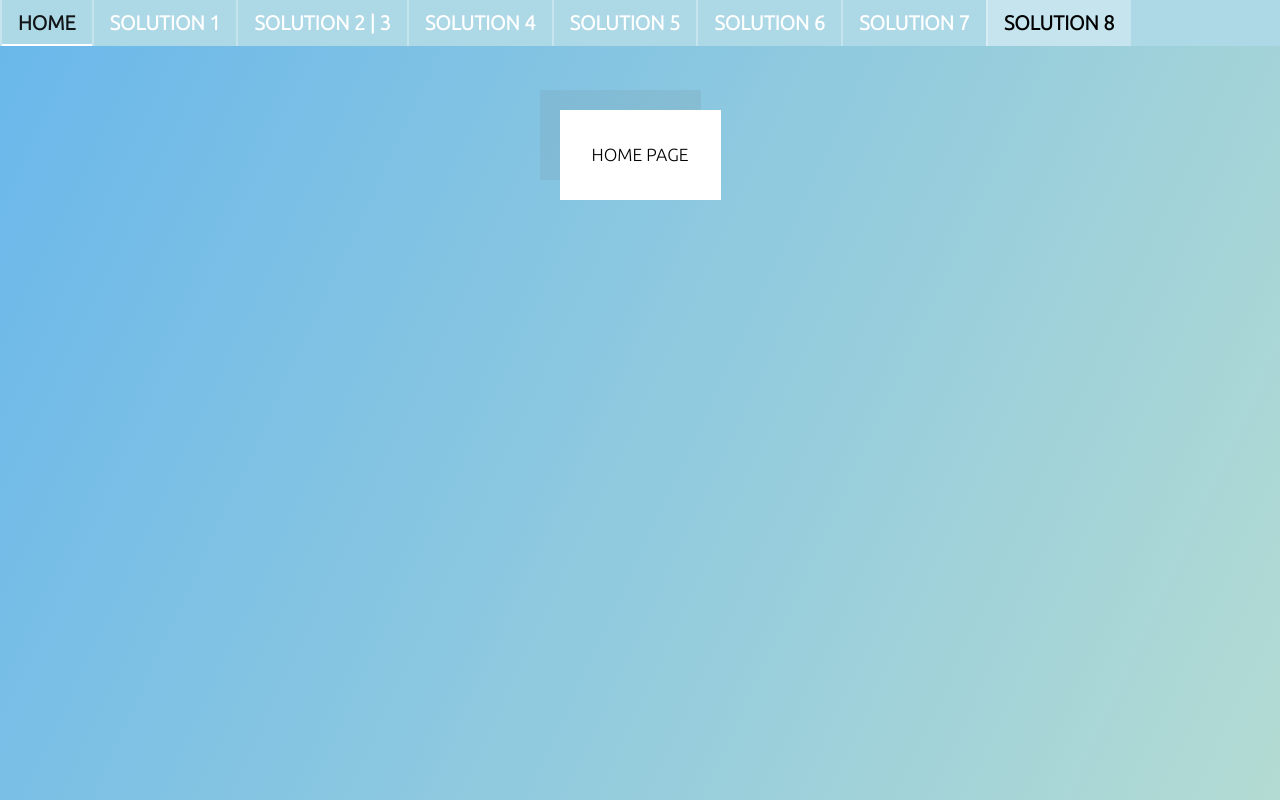
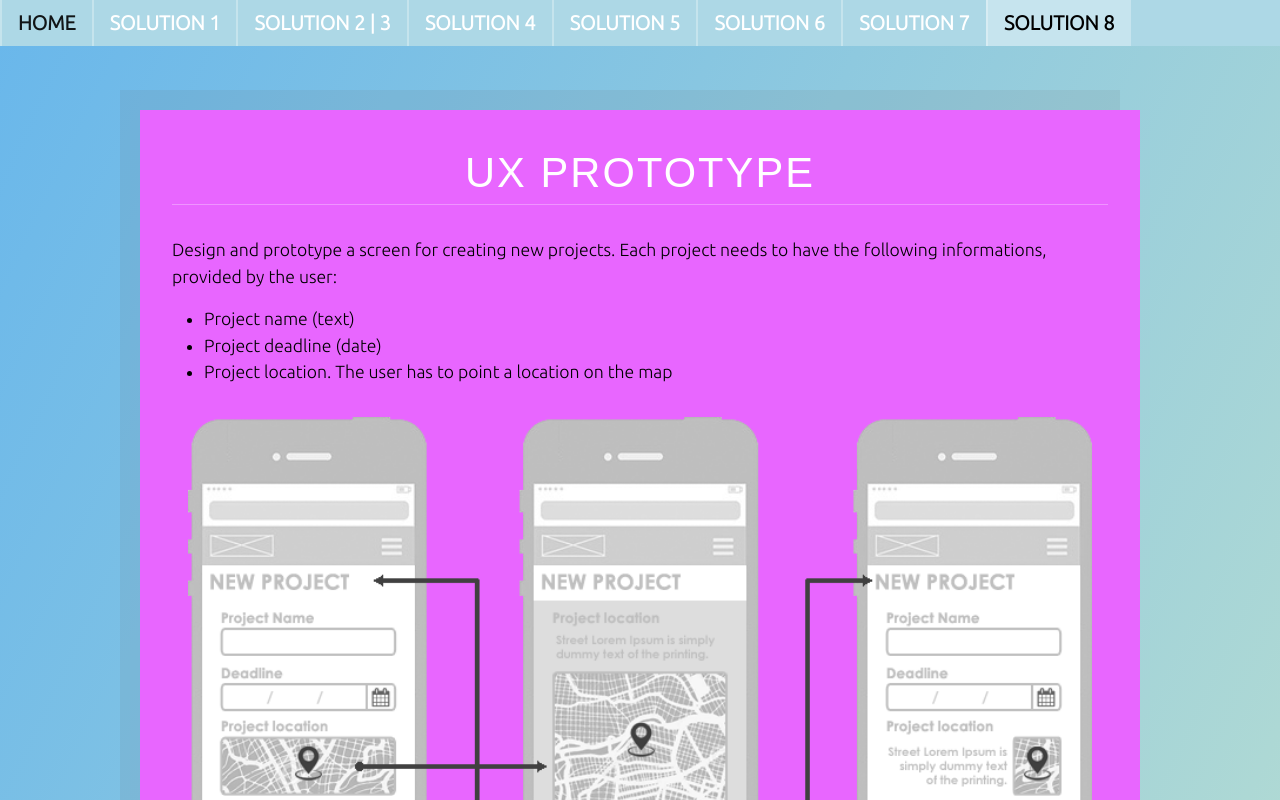
Before and after one commit to DougFelix/ReactKaffa, a React (Create React App) app in the folder kaffamobile/: page /8 in a window 1280 px wide. Shown: the top 800 px of the page. Built offline with nearby package versions, Linux system fonts and the light colour scheme.

Commit message:
UX Prototype Added

```diff
--- a/kaffamobile/src/Components/Home.js
+++ b/kaffamobile/src/Components/Home.js
@@ -8,9 +8,10 @@ import Navbar from './Navbar';
 import CNPJ from './ValidateCNPJ/CNPJ';
 import TwoRectangles from './TwoRectanglesIntersect/TwoRectangles';
 import TodoList from './TodoList/TodoList';
-import WorldClock from './RestClientWorldClock/WorldClock';
+import WorldClock from './RestClient/WorldClock';
 import ERDiagram from './ERDiagram/ERDiagram';
 import RESTServer from './RESTServer/RESTServer';
+import UXPrototype from './UXPrototype/UXPrototype';
 
 // CSS
 import './Home.css';
@@ -32,7 +33,7 @@ class TestHome extends Component {
                         <Route exact path='/5' render={() => <WorldClock />} />
                         <Route exact path='/6' render={() => <RESTServer />} />
                         <Route exact path='/7' render={() => <ERDiagram />} />
-                        <Route exact path='/8' render={() => <Home />} />
+                        <Route exact path='/8' render={() => <UXPrototype />} />
                     </Switch>
                 </div>
             </div>
--- /dev/null
+++ b/kaffamobile/src/Components/UXPrototype/UXPrototype.css
@@ -0,0 +1,33 @@
+.UXPrototype {
+    margin: 4rem auto;
+    padding: 2rem 2rem 2rem;
+    max-width: 1000px;
+    background: #e866ff;
+    color: #fff;
+    box-shadow: -20px -20px 0px 0px rgba(100, 100, 100, 0.1);
+    overflow: hidden;
+    font-size: 1.1rem;
+    font-family: 'Ubuntu', sans-serif;
+}
+
+.UXPrototype-img {
+    padding: 1rem;
+    width: 100%;
+    height: auto;
+}
+
+.UXPrototype-awnsers {
+    text-align: left;
+    color: #000;
+}
+
+
+.UXPrototype-Title {
+    font-weight: normal;
+    font-size: 2.6rem;
+    letter-spacing: 0.05em;
+    border-bottom: 1px solid rgba(255, 255, 255, 0.3);
+    text-transform: uppercase;
+    font-family: "Quicksand", sans-serif;
+    margin-bottom: 2rem;
+}
--- /dev/null
+++ b/kaffamobile/src/Components/UXPrototype/UXPrototype.js
@@ -0,0 +1,27 @@
+import React, { Component } from 'react';
+
+//CSS
+import './UXPrototype.css';
+import UXImage from './UXPrototype.png';
+
+class UXPrototype extends Component {
+
+    render() {
+        return (
+            <div className='UXPrototype'>
+                <div className='UXPrototype-Title'>UX Prototype</div>
+                <div className='UXPrototype-awnsers'>
+                    <p>Design and prototype a screen for creating new projects. Each project needs to have the following informations, provided by the user:</p>
+                    <ul>
+                        <li>Project name (text)</li>
+                        <li>Project deadline (date)</li>
+                        <li>Project location. The user has to point a location on the map</li>
+                    </ul>
+                </div>
+                <img className='UXPrototype-img' src={UXImage} alt='UXPrototype'/>
+            </div>
+        );
+    }
+}
+
+export default UXPrototype;
--- a/kaffamobile/src/Components/ValidateCNPJ/CNPJ.css
+++ b/kaffamobile/src/Components/ValidateCNPJ/CNPJ.css
@@ -2,7 +2,7 @@
     margin: 4rem auto;
     padding: 2rem 2rem 2rem;
     max-width: 600px;
-    background: #7d59f3;
+    background: #8ffb85;
     color: #fff;
     box-shadow: -20px -20px 0px 0px rgba(100, 100, 100, 0.1);
     overflow: hidden;
```
Also changed, not shown: kaffamobile/src/Components/RestClient/WorldClock.css (renamed from kaffamobile/src/Components/RestClientWorldClock/WorldClock.css), kaffamobile/src/Components/RestClient/WorldClock.js (renamed from kaffamobile/src/Components/RestClientWorldClock/WorldClock.js), kaffamobile/src/Components/UXPrototype/UXPrototype.png (added).
